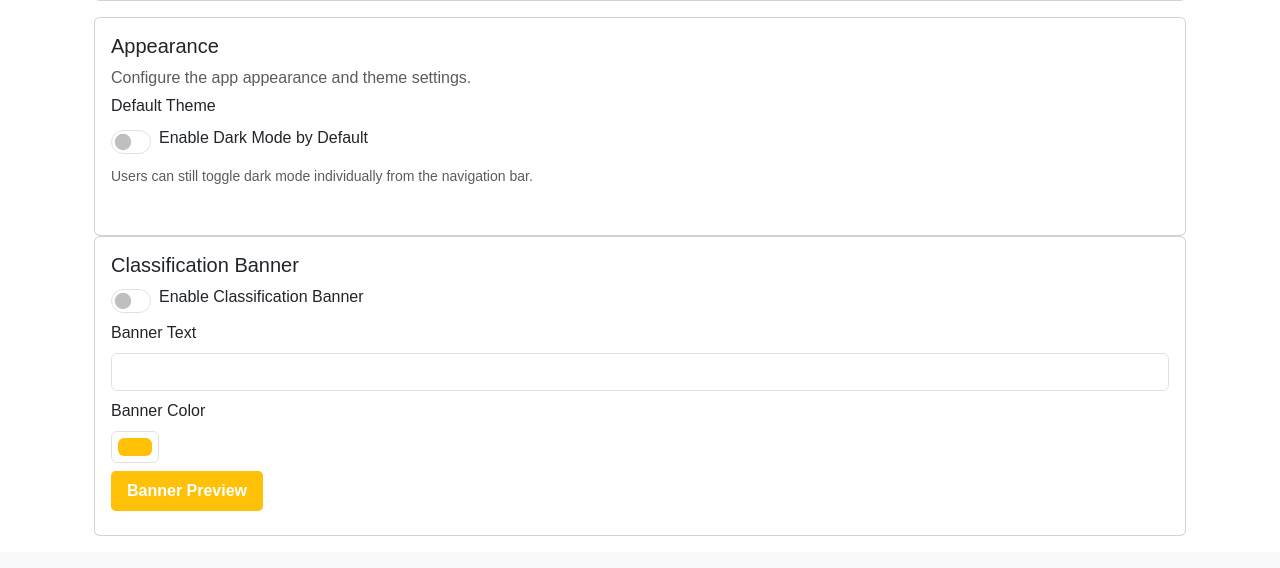
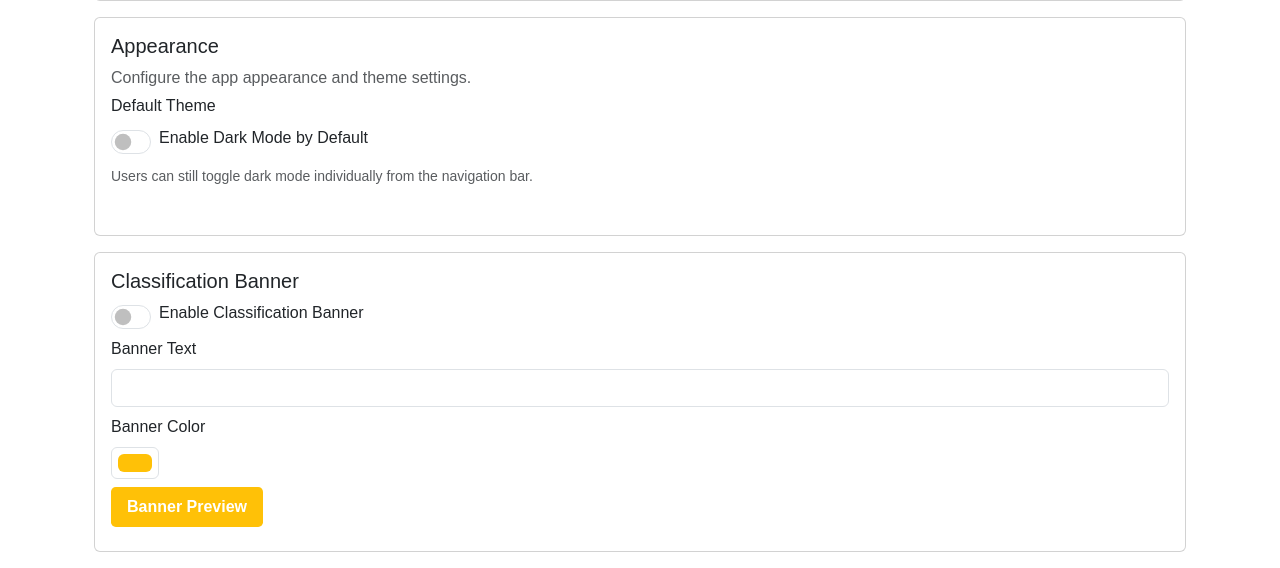
Before and after one commit to wtomaz808/simplechat, a Python web app: template application/single_app/templates/admin_settings.html in a window 1280 px wide. Shown: the part 821-1389 px from the top of the page. Before the commit the page ends 1357 px from the top, so only its background shows below. Run offline with Jinja, Linux system fonts and the light colour scheme; the template is opened without the code that fills it, so the values that code supplies are empty; some libraries are stand-ins or nearby versions.

Commit message:
Updated favicon and fixed div in admin settings (#195)

```diff
--- a/application/single_app/templates/admin_settings.html
+++ b/application/single_app/templates/admin_settings.html
@@ -157,7 +157,7 @@
                 </div>
 
 
-                <div class="card p-3">
+                <div class="card p-3 mb-3">
                     <h5>Page Text (Markdown)</h5>
                     <p class="text-muted mb-1">You can either edit the text in a Markdown editor or switch to a preview mode.</p>
 
@@ -194,7 +194,7 @@
                 </div>
 
                 <!-- Dark Mode Card -->
-                <div class="card p-3 mt-3">
+                <div class="card p-3 mb-3">
                     <h5>Appearance</h5>
                     <p class="text-muted mb-1">Configure the app appearance and theme settings.</p>
 
@@ -213,7 +213,7 @@
                             </label>
                         </div>
                         <p class="text-muted small">Users can still toggle dark mode individually from the navigation bar.</p>
-                  </div>
+                    </div>
                 </div>
                 <!-- New Classification Banner Section -->
                 <div class="card p-3 mb-3">
```
Also changed, not shown: application/single_app/static/favicon.ico.
